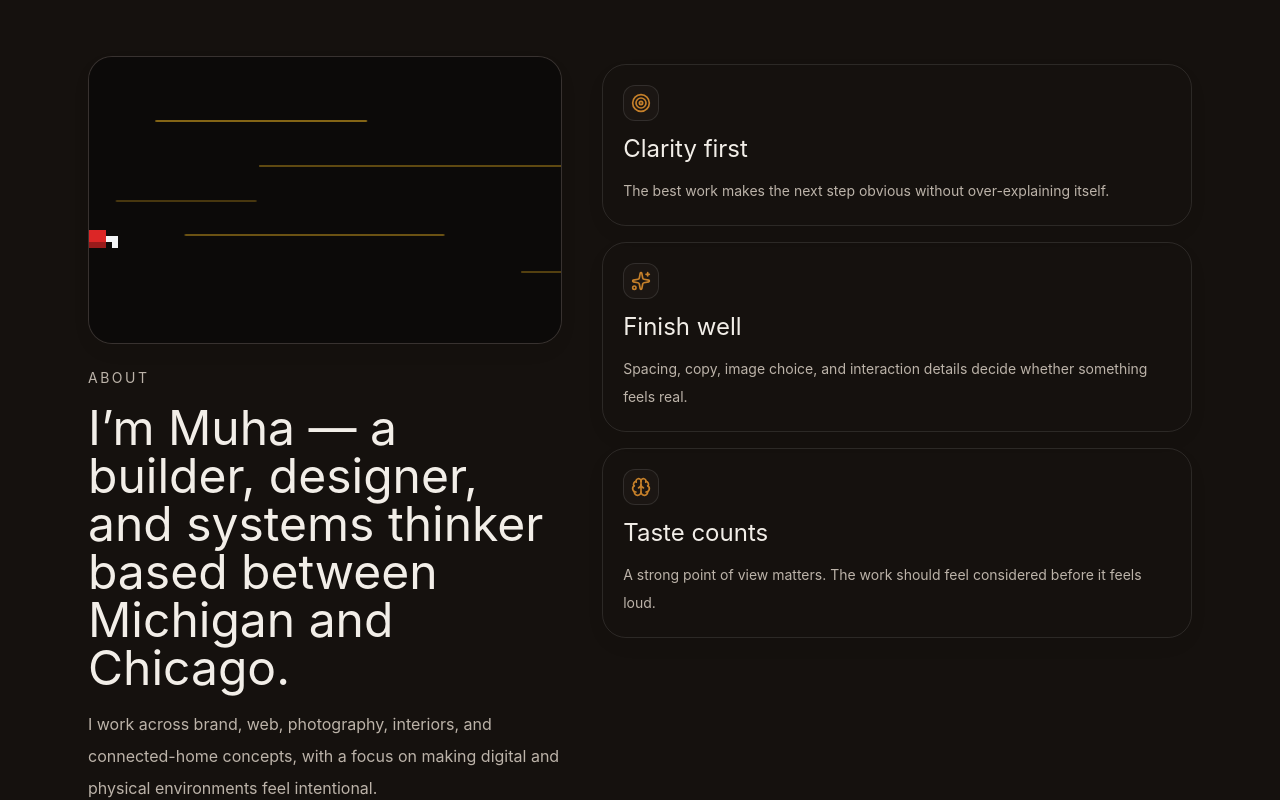
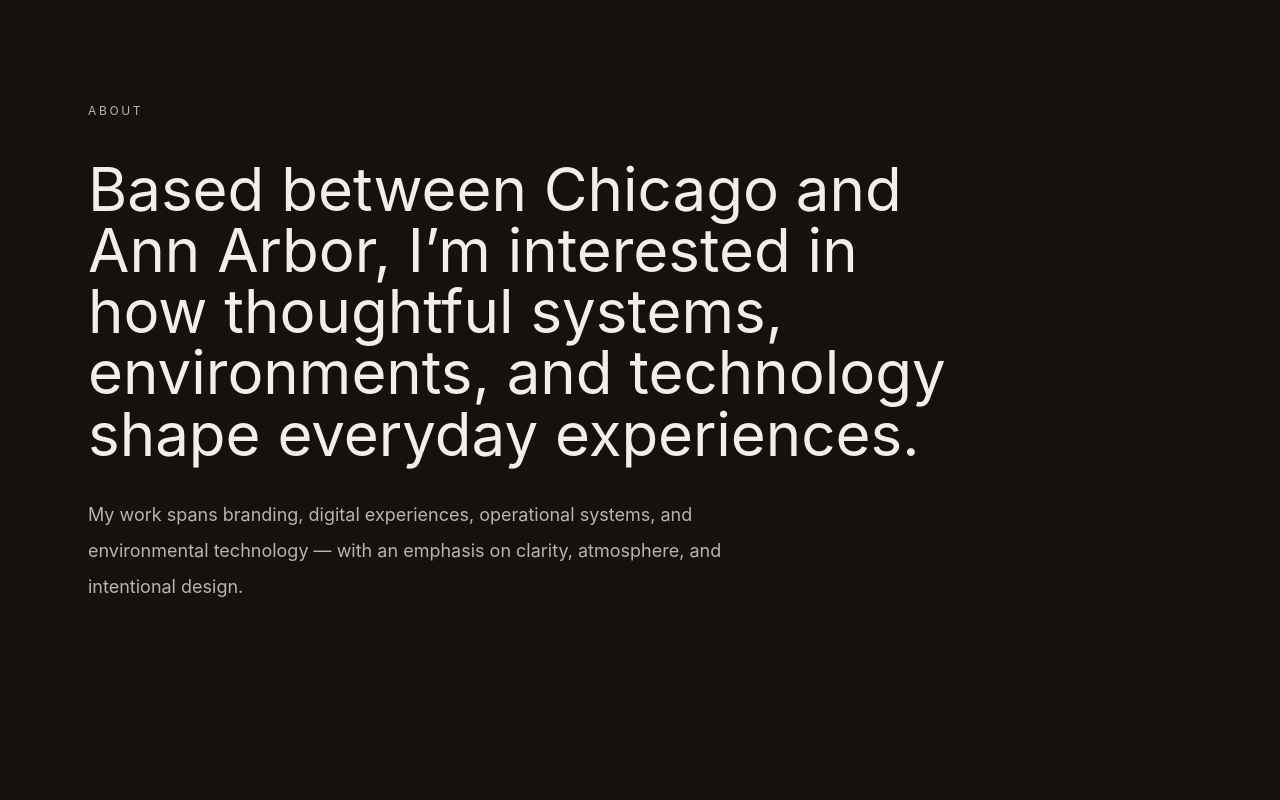
Before and after one commit to mohabbis/personal-portfolio, a Next.js app: page / in a window 1280 px wide. Shown: the part 1600-2400 px from the top of the page. Built offline with nearby package versions, Linux system fonts and the light colour scheme.

Commit message:
Replace gimmicky about section with restrained editorial layout

```diff
--- a/components/sections/home/home-about.tsx
+++ b/components/sections/home/home-about.tsx
@@ -1,58 +1,27 @@
-import { Target, Brain, Sparkles } from "lucide-react";
-
-import { Tag } from "@/components/ui/tag";
 import { Container } from "@/components/ui/container";
 import { FadeIn } from "@/components/ui/fade-in";
-import { siteConfig, workingPrinciples } from "@/data/site";
-import { HomeAboutCharacters } from "@/components/sections/home/home-about-characters";
-
-const PRINCIPLE_ICONS: Record<string, React.ReactNode> = {
-  "Clarity first": <Target className="h-5 w-5 text-accent" />,
-  "Finish well": <Sparkles className="h-5 w-5 text-accent" />,
-  "Taste counts": <Brain className="h-5 w-5 text-accent" />,
-};
 
 export function HomeAboutSection() {
   return (
-    <section id="about" className="scroll-mt-28 border-y border-white/[0.08] bg-card/34 py-16 sm:py-20">
-      <Container className="grid gap-10 lg:grid-cols-[minmax(0,0.82fr)_minmax(0,1.02fr)] lg:items-start">
+    <section id="about" className="bg-background py-24 sm:py-32">
+      <Container className="max-w-4xl">
         <FadeIn>
-          <div className="space-y-4">
-            <HomeAboutCharacters />
+          <div className="space-y-10">
+            <p className="font-mono text-xs uppercase tracking-[0.22em] text-muted-foreground">
+              About
+            </p>
 
-            <p className="text-sm uppercase tracking-[0.18em] text-muted-foreground">About</p>
+            <div className="space-y-8">
+              <h2 className="max-w-4xl font-display text-4xl leading-tight text-foreground sm:text-6xl sm:leading-[1.02]">
+                Based between Chicago and Ann Arbor, I’m interested in how thoughtful systems, environments, and technology shape everyday experiences.
+              </h2>
 
-            <h2 className="font-display text-4xl text-foreground sm:text-5xl">
-              {siteConfig.about.intro}
-            </h2>
-
-            {siteConfig.about.paragraphs.slice(0, 2).map((paragraph) => (
-              <p key={paragraph} className="text-base leading-8 text-muted-foreground">
-                {paragraph}
+              <p className="max-w-2xl text-lg leading-9 text-muted-foreground">
+                My work spans branding, digital experiences, operational systems, and environmental technology — with an emphasis on clarity, atmosphere, and intentional design.
               </p>
-            ))}
-
-            <div className="flex flex-wrap gap-3">
-              {siteConfig.about.strengths.map((strength) => (
-                <Tag key={strength}>{strength}</Tag>
-              ))}
             </div>
           </div>
         </FadeIn>
-
-        <div className="grid gap-4 sm:grid-cols-3 lg:grid-cols-1 lg:pt-2">
-          {workingPrinciples.map((principle, i) => (
-            <FadeIn key={principle.title} delay={i * 100}>
-              <article className="rounded-[1.5rem] border border-white/10 bg-background/72 p-5 shadow-soft">
-                <div className="mb-3 flex h-9 w-9 items-center justify-center rounded-xl border border-white/10 bg-card/60">
-                  {PRINCIPLE_ICONS[principle.title]}
-                </div>
-                <h3 className="font-display text-2xl text-foreground">{principle.title}</h3>
-                <p className="mt-3 text-sm leading-7 text-muted-foreground">{principle.description}</p>
-              </article>
-            </FadeIn>
-          ))}
-        </div>
       </Container>
     </section>
   );
```
